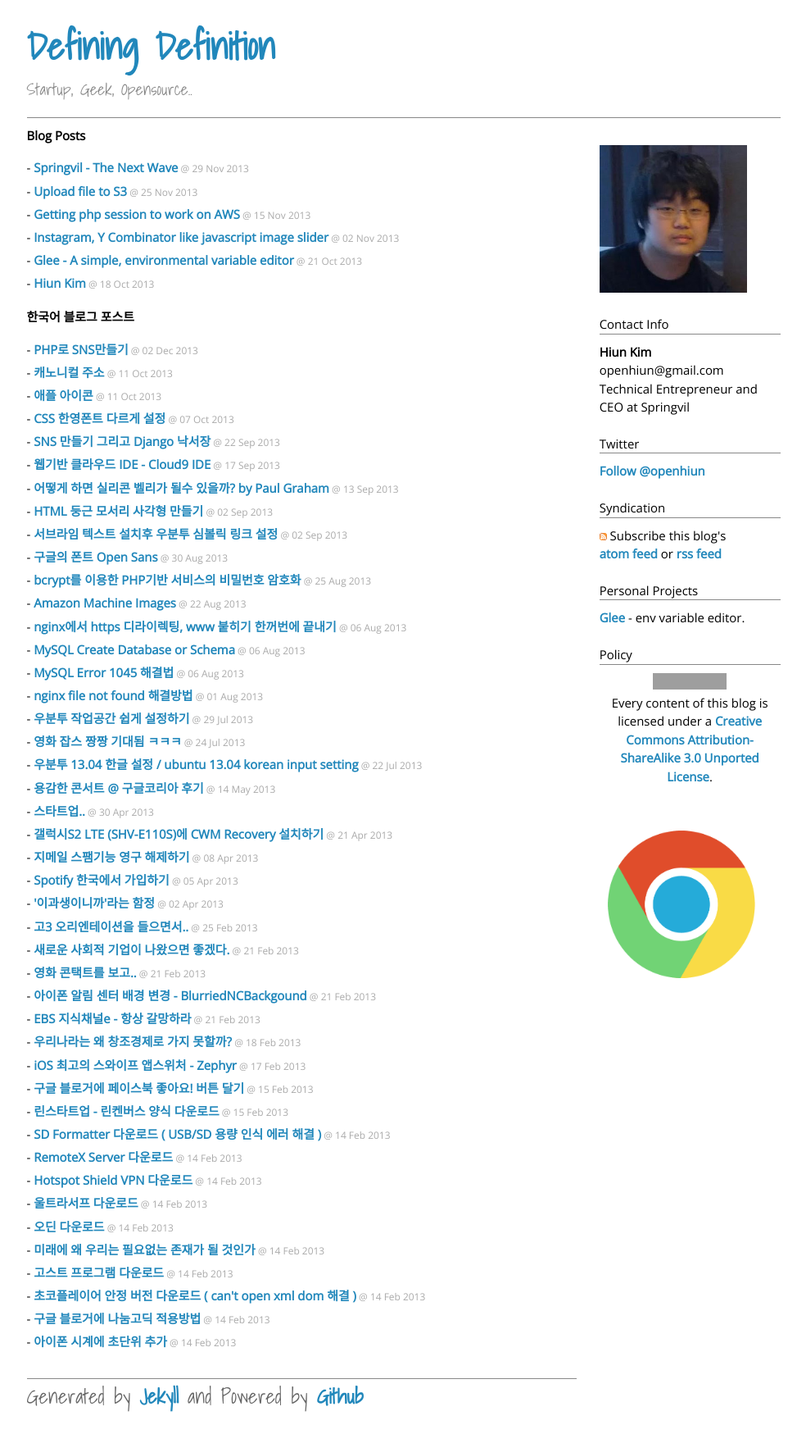
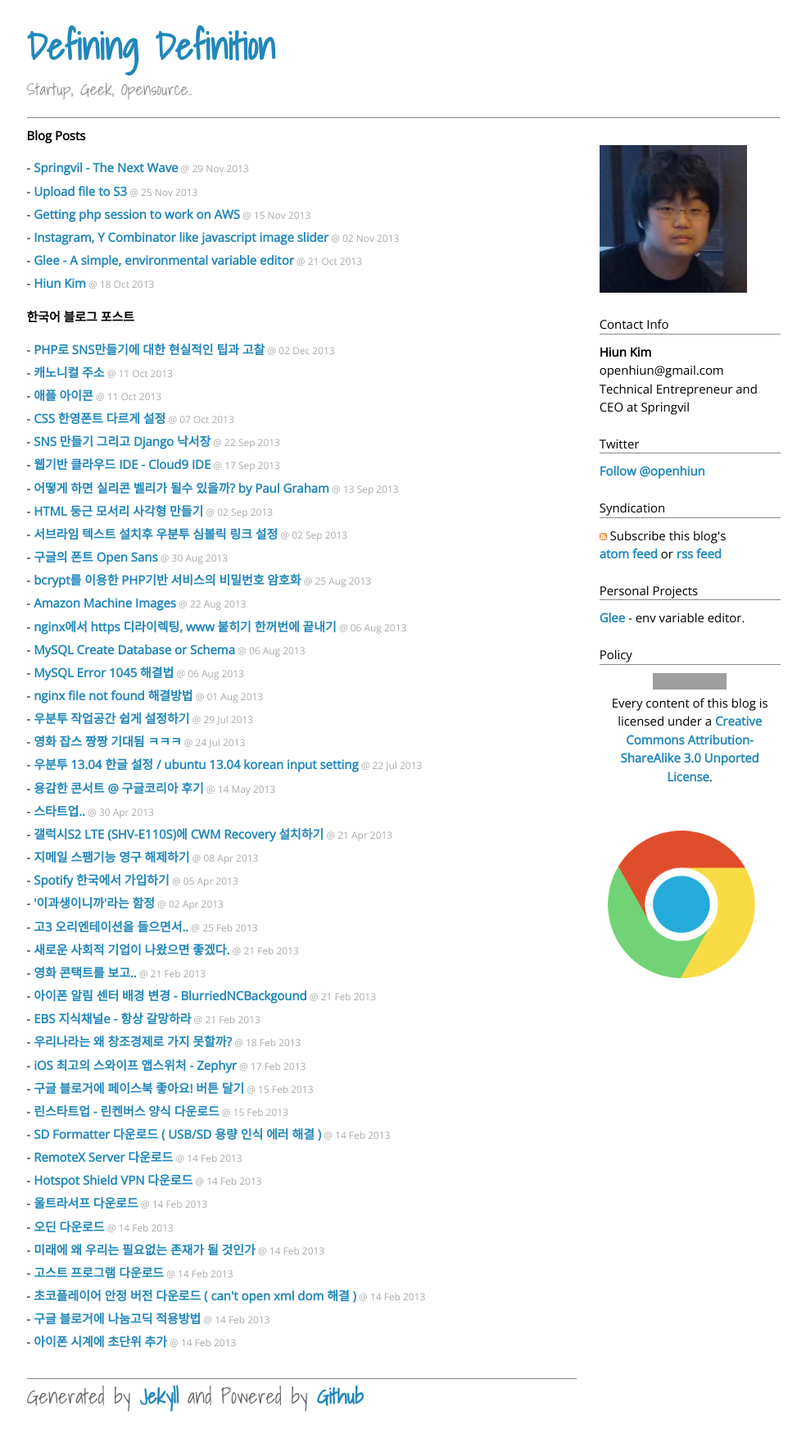
Before and after one commit to Gorski4123/openhiun.github.com, a Jekyll site: the page built from index.html, in a window 1280 px wide. Shown: the whole page at 82% size, without its empty margins (160-1144 px from the left). Built offline with Jekyll 4.4.1, drawn with Linux system fonts in a browser that asks for light colours; Markdown is read by kramdown in place of the engine named in the settings; comment, search, counter and statistics services are not loaded; grey boxes are pictures that could not be loaded.

Commit message:
Update 2013-12-02-social-network-with-php.md

```diff
--- a/_posts/2013-12-02-social-network-with-php.md
+++ b/_posts/2013-12-02-social-network-with-php.md
@@ -1,6 +1,6 @@
 ---
 layout: post
-title:  "PHP로 SNS만들기"
+title:  "PHP로 SNS만들기에 대한 현실적인 팁과 고찰"
 date:   2013-12-02 02:01:30
 categories: k
 permalink: /social-network-with-php
```
